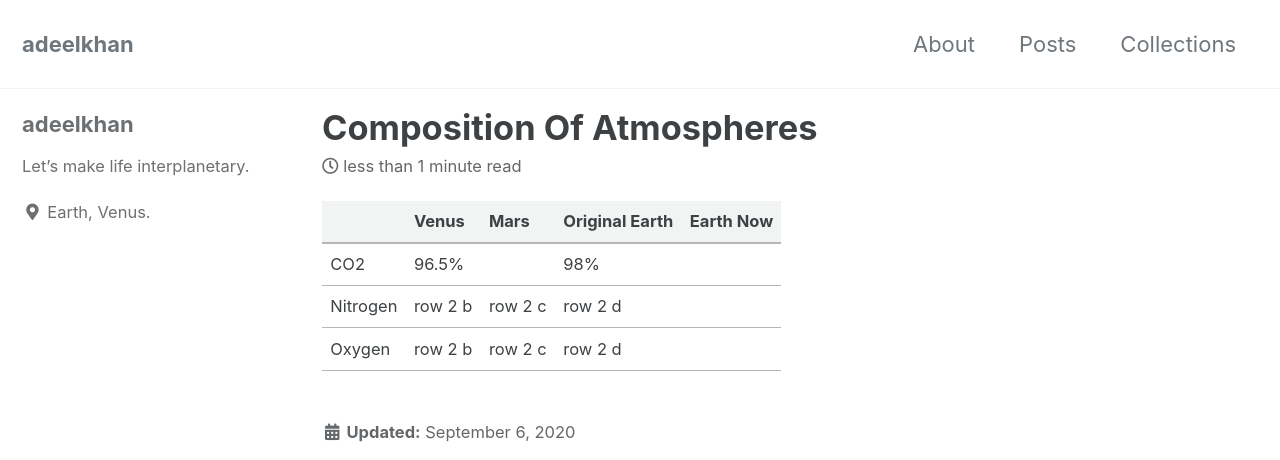
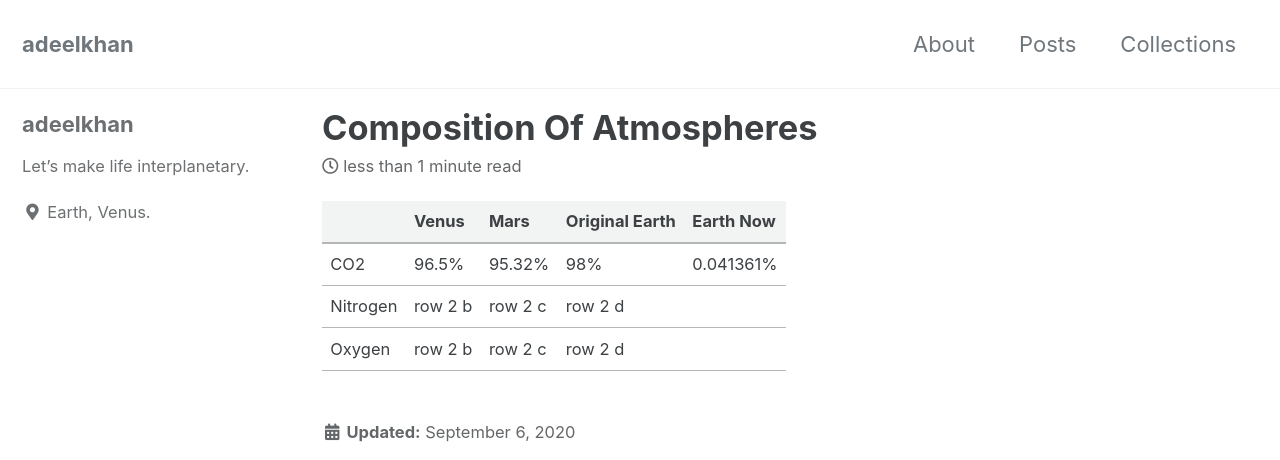
Before and after one commit to stellardreams/stellardreams.github.io, a Jekyll site: the page built from _posts/2020-09-06-Composition-of-Atmospheres.md, in a window 1280 px wide. Shown: the top 460 px of the page. Built offline with Jekyll 4.4.1, drawn with Linux system fonts in a browser that asks for light colours; cached includes are drawn as plain includes.

Commit message:
Update 2020-09-06-Composition-of-Atmospheres.md

```diff
--- a/_posts/2020-09-06-Composition-of-Atmospheres.md
+++ b/_posts/2020-09-06-Composition-of-Atmospheres.md
@@ -1,5 +1,5 @@
 | | Venus  | Mars |Original Earth | Earth Now |
 | ------------- | ------------- | ------------- | ------------- |------------- |
-| CO2 | 96.5% |  | 98% |
+| CO2 | 96.5% | 95.32%  | 98% | 0.041361%|
 | Nitrogen | row 2 b  | row 2 c | row 2 d |
 | Oxygen | row 2 b  | row 2 c | row 2 d |
```
